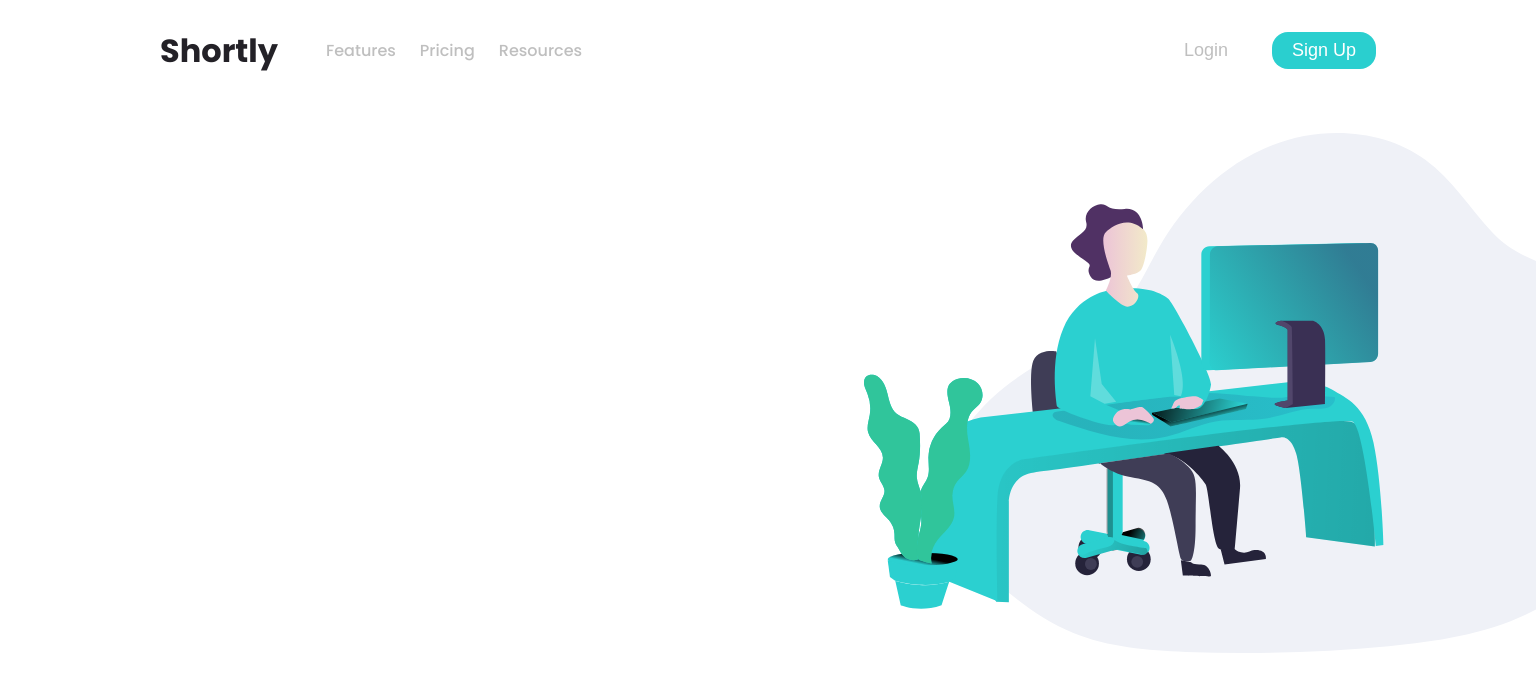
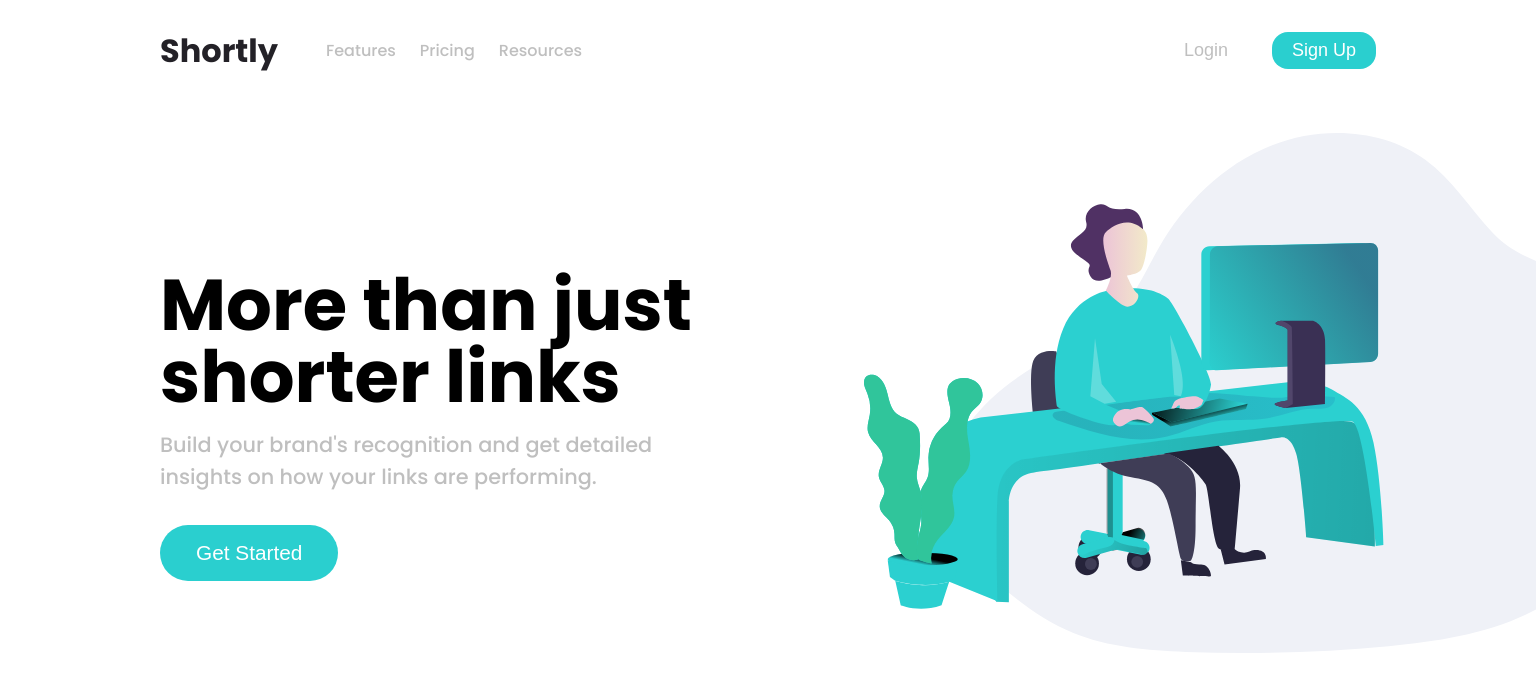
Before and after one commit to Vyonyx/URLShorteningAPI-feMentor-Vue, a Vue app: page / in a window 1536 px wide. Shown: the top 692 px of the page. Built offline with nearby package versions, Linux system fonts and the light colour scheme.

Commit message:
add hero text content and media query styles

```diff
--- a/src/components/Hero.vue
+++ b/src/components/Hero.vue
@@ -5,6 +5,13 @@ import Container from './Container.vue';
 <template>
   <Container class="hero-container">
     <img class="hero-image" src="/illustration-working.svg" alt="person working at desk">
+    <div class="hero-text">
+      <h1 class="hero-title">More than just shorter links</h1>
+      <p class="hero-paragraph">
+        Build your brand's recognition and get detailed insights on how your links are performing.
+      </p>
+      <button class="hero-button">Get Started</button>
+    </div>
   </Container>
 </template>
 
@@ -20,6 +27,38 @@ import Container from './Container.vue';
   height: 320px;
 }
 
+.hero-text {
+  margin-top: 2rem;
+  place-self: start;
+  width: calc(100vw - 4rem);
+  display: flex;
+  flex-direction: column;
+  align-items: center;
+  gap: 1rem;
+
+  .hero-title {
+    text-align: center;
+    font-size: 2.5rem;
+    font-weight: 700;
+  }
+
+  .hero-paragraph {
+    text-align: center;
+    color: var(--gray);
+    font-size: 1.1rem;
+    line-height: 2rem;
+  }
+
+  .hero-button {
+    border: transparent;
+    color: white;
+    background: var(--cyan);
+    border-radius: 3rem;
+    padding: 1rem 2.25rem;
+    margin-top: 1rem;
+  }
+}
+
 @media (min-width: 420px) {
   .hero-image {
     width: 100%;
@@ -27,12 +66,26 @@ import Container from './Container.vue';
     height: auto;
     place-self: center;
   }
+
+  .hero-text {
+    width: 100%;
+    margin-top: 4rem;
+
+    .hero-title {
+      font-size: 3rem;
+    }
+
+    .hero-paragraph {
+      max-width: 600px;
+    }
+  }
 }
 
 @media (min-width: 1440px) {
   .hero-container {
     grid-template-rows: 1;
     grid-template-columns: repeat(2, 1fr);
+    grid-auto-flow: column;
   }
 
   .hero-image {
@@ -44,5 +97,30 @@ import Container from './Container.vue';
     height: auto;
     grid-column-start: 2;
   }
+
+  .hero-text {
+    align-self: center;
+    grid-column: 0;
+
+    .hero-title,
+    .hero-paragraph {
+      text-align: start;
+    }
+
+    .hero-paragraph,
+    .hero-button {
+      font-size: 1.3rem;
+      align-self: start;
+    }
+
+    .hero-title {
+      align-self: start;
+      font-size: 4.5rem;
+    }
+
+    .hero-paragraph {
+      width: 90%;
+    }
+  }
 }
 </style>
```
